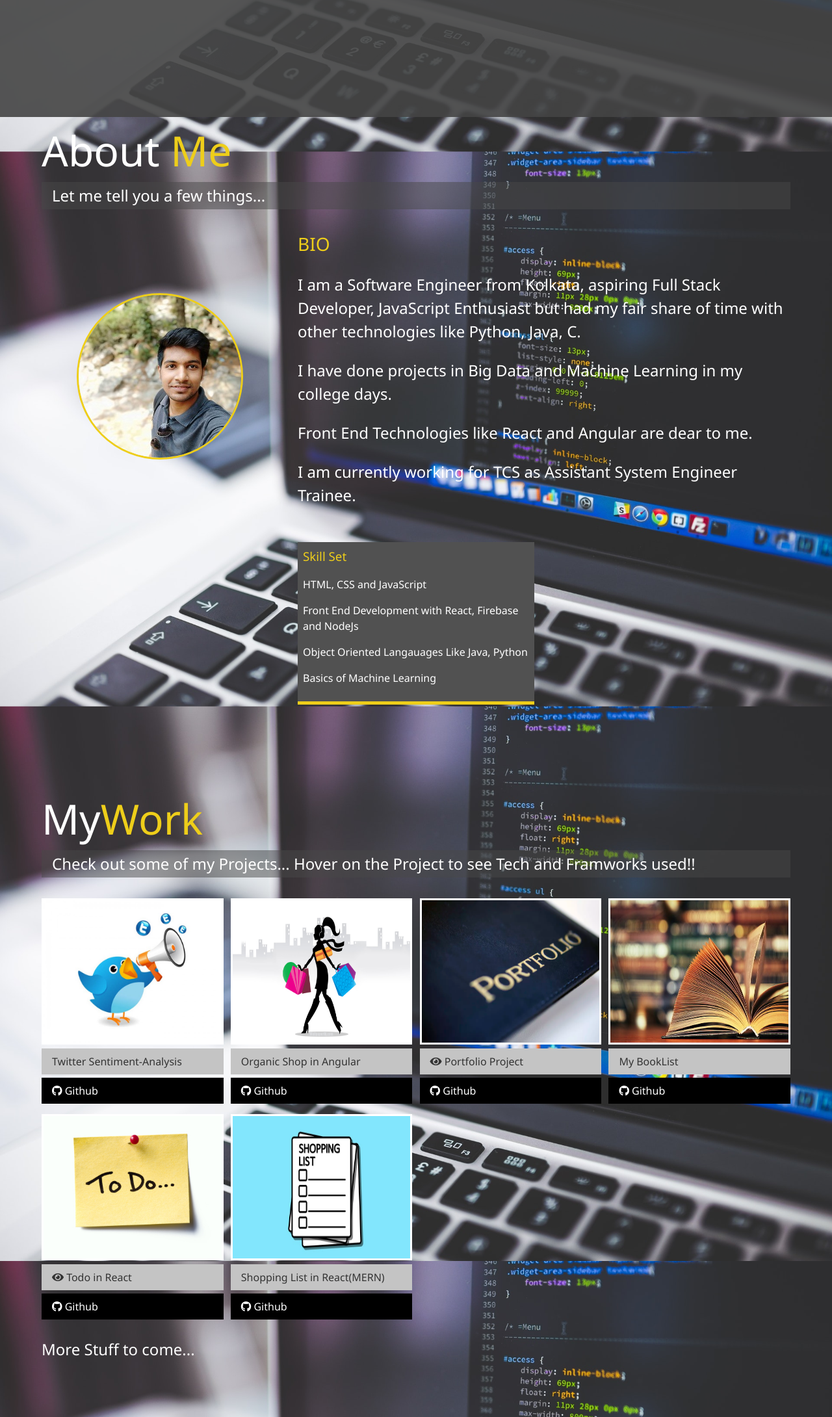
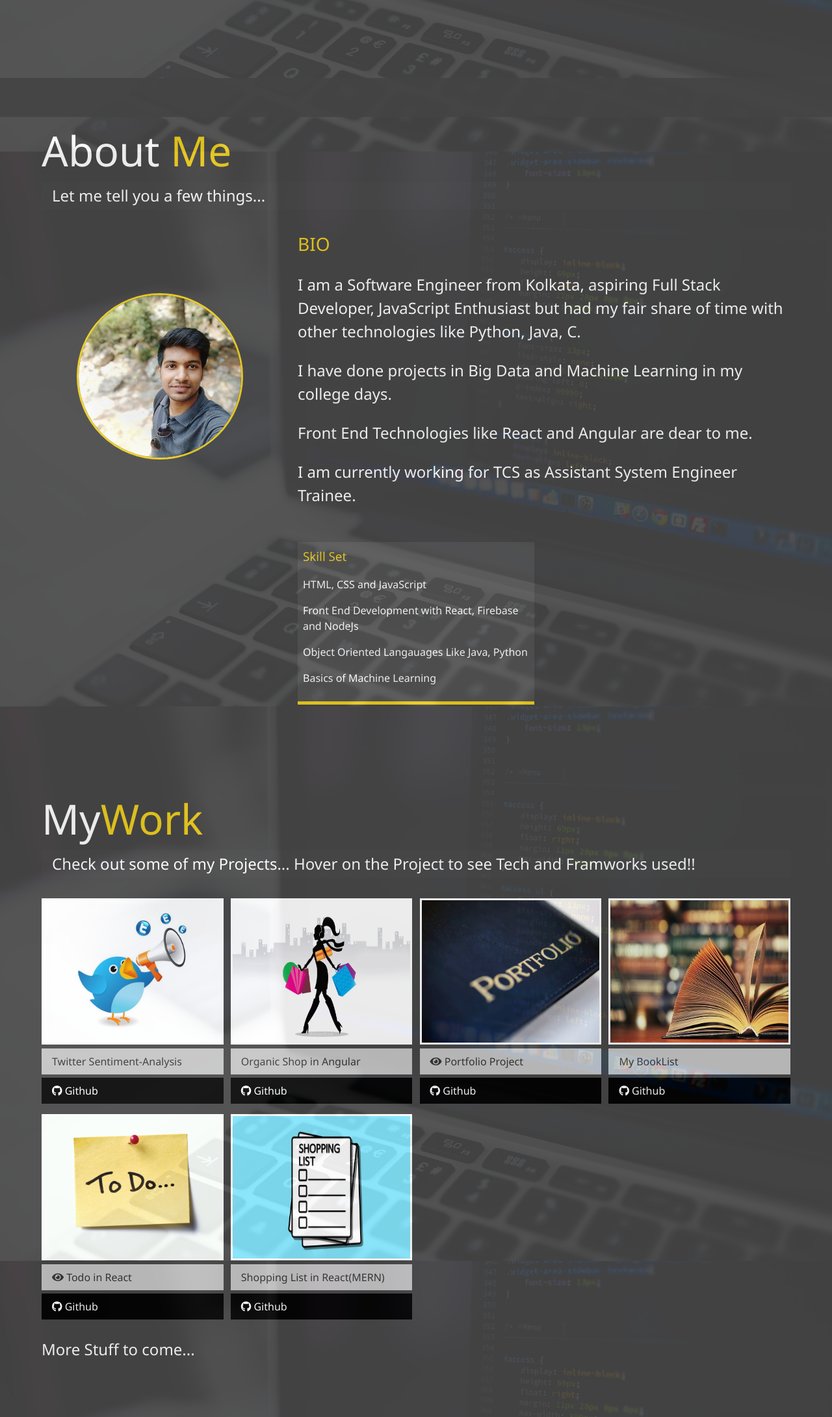
Before and after one commit to rohitsancheti96/portfolio, a website: page dist/index.html in a window 1280 px wide. Shown: the part 620-2800 px from the top of the page at 65% size. Drawn offline with Linux system fonts and the light colour scheme.

Commit message:
added background primary color for about, work, contact

```diff
--- a/scss/main.scss
+++ b/scss/main.scss
@@ -48,10 +48,13 @@
   color: $secondary-color;
 }
 
+
+
 main {
   padding: 4rem;
   // height: 100%;
   min-height: calc(100vh - 60px);
+
   .icons {
     margin-top: 1rem;
 
@@ -66,11 +69,28 @@
   }
 
   &#home {
+
     //overflow: hidden;
     h1 {
-      margin-top: 20vh;
-    }
+  margin-top: 20vh;
+}
+
   }
+}
+
+#about {
+  background: $primary-color;
+  opacity: 0.9;
+}
+
+#work {
+  background: $primary-color;
+  opacity: 0.9;
+}
+
+#contact {
+  background: $primary-color;
+  opacity: 0.9;
 }
 
 .about-info {
@@ -96,9 +116,11 @@
   .job-1 {
     grid-area: job1;
   }
+
   .job-2 {
     grid-area: job2;
   }
+
   .job-3 {
     grid-area: job3;
   }
@@ -129,6 +151,7 @@
       padding: 0.5rem 1.5rem;
       background: $secondary-color;
       color: set-text-color($secondary-color);
+
       span {
         color: set-text-color($secondary-color);
       }
@@ -161,6 +184,7 @@
   padding: 0.5rem 1rem;
   border: 0;
   margin-bottom: 0.3rem;
+
   &:hover {
     background: $secondary-color;
     color: set-text-color($secondary-color);
```
Also changed, not shown: dist/css/main.css.
